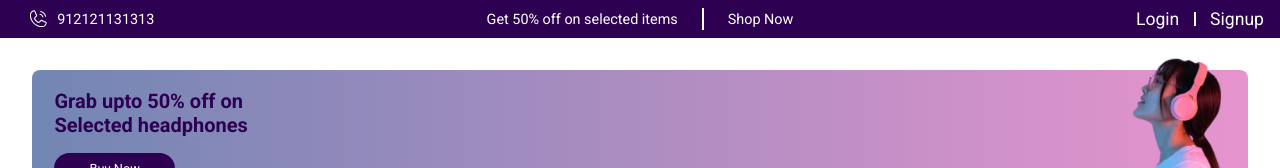
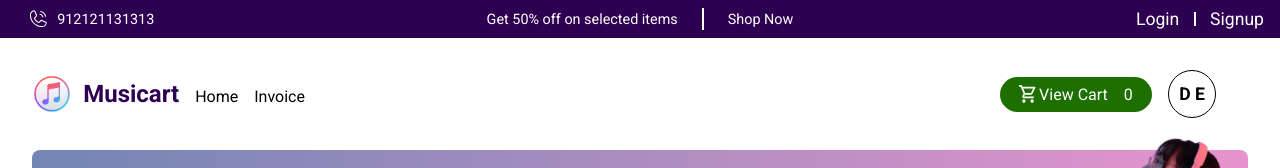
Before and after one commit to Inayath-Hussain/musicart, a React (Vite) app in the folder apps/web/: page / in a window 1280 px wide. Shown: the top 168 px of the page. Built offline with nearby package versions, Linux system fonts and the light colour scheme; no server answers.

Commit message:
Add: navigation in product list page for desktop

```diff
--- a/apps/web/src/components/Products/FilterSection.tsx
+++ b/apps/web/src/components/Products/FilterSection.tsx
@@ -1,11 +1,11 @@
-import { useEffect, useState } from "react";
+import { useEffect } from "react";
 import { useDispatch, useSelector } from "react-redux";
 
 import CustomSelect, { ICustomSelectoption } from "./CustomSelect";
 import ViewButtons from "./ViewButtons";
 import useDeviceWidth from "@web/hooks/useDeviceWidth";
 import { useGetProductsQuery } from "@web/store/slices/productApi";
-import { updateProductQuery, IUpdateProductQueryActionPayload, productQuerySelector } from "@web/store/slices/productQuery";
+import { updateProductQuery, IUpdateProductQueryActionPayload, productQuerySelector, updateOptions } from "@web/store/slices/productQuery";
 
 import styles from "./FilterSection.module.css";
 
@@ -14,7 +14,7 @@ const FilterSection = () => {
 
     const { isDesktop } = useDeviceWidth();
 
-    const { queryOptions, queryString } = useSelector(productQuerySelector);
+    const { queryOptions, queryString, options } = useSelector(productQuerySelector);
     const dispatch = useDispatch()
 
     // dispatch function for updateProductQuery action
@@ -34,16 +34,6 @@ const FilterSection = () => {
     })
 
 
-    // state variable to indicate first api call was made, this is used to avoid extracting after
-    const [extracted, setExtracted] = useState(false);
-
-    // options for company, extracted after first api call
-    const [companyOptions, setCompnayOptions] = useState<ICustomSelectoption>({});
-
-    // options for company
-    const [colorOptions, setColorOptions] = useState<ICustomSelectoption>({});
-
-
     const { isSuccess, data } = useGetProductsQuery(queryString);
 
     useEffect(() => {
@@ -51,15 +41,13 @@ const FilterSection = () => {
         const company: ICustomSelectoption = {}
         const color: ICustomSelectoption = {}
 
-        if (isSuccess && !extracted) {
+        if (isSuccess && !options.extracted) {
             data.data.forEach(d => {
                 company[d.brand] = d.brand
                 color[d.color] = d.color
             })
 
-            setCompnayOptions(company)
-            setColorOptions(color)
-            setExtracted(true)
+            dispatch(updateOptions({ extracted: true, color, company }))
         }
 
     }, [isSuccess])
@@ -113,12 +101,12 @@ const FilterSection = () => {
                         className={styles.filter_input} />
 
                     {/* company */}
-                    <CustomSelect defaultText="Company" options={companyOptions} handleChange={e => handleChange(e).company()} value={queryOptions.company}
+                    <CustomSelect defaultText="Company" options={options.company} handleChange={e => handleChange(e).company()} value={queryOptions.company}
                         className={styles.filter_input} />
 
 
                     {/* color */}
-                    <CustomSelect defaultText="Color" options={colorOptions} handleChange={e => handleChange(e).color()} value={queryOptions.color}
+                    <CustomSelect defaultText="Color" options={options.color} handleChange={e => handleChange(e).color()} value={queryOptions.color}
                         className={styles.filter_input} />
 
                     {/* price */}
@@ -126,8 +114,6 @@ const FilterSection = () => {
                         className={styles.filter_input} />
 
                 </div>
-
-
 
 
             </div>
--- /dev/null
+++ b/apps/web/src/components/Products/LogoAndLink.module.css
@@ -0,0 +1,84 @@
+.cart_and_profile_container {
+    column-gap: 1rem;
+}
+
+
+.cart_link {
+    background: #1D7000;
+
+    border-radius: 2rem;
+    padding: 0.5rem 1.2rem;
+    color: #fff;
+}
+
+
+.cart_link img {
+    height: 1.1rem;
+    margin-right: 0.2rem;
+}
+
+
+.cart_link p {
+    margin-right: 1rem;
+}
+
+
+.flex {
+    display: flex;
+    flex-direction: row;
+    justify-content: flex-start;
+    align-items: center;
+}
+
+
+
+.logo_and_links_container {
+    column-gap: 1rem;
+
+}
+
+
+.logo_and_links_section_container {
+    display: flex;
+    flex-direction: row;
+    justify-content: space-between;
+    align-items: center;
+
+    margin-bottom: 2rem;
+
+    font-family: var(--roboto);
+}
+
+
+.logo_container {
+    display: flex;
+    flex-direction: row;
+    justify-content: flex-start;
+    align-items: center;
+
+
+    column-gap: 0.7rem;
+
+}
+
+
+.logo_container img {
+    height: 2.5rem;
+}
+
+
+.text_container {
+    font-family: var(--roboto);
+
+    align-items: flex-end;
+    column-gap: 1rem;
+}
+
+
+.text_container h1 {
+    color: var(--primary-color);
+    font-weight: 600;
+    font-size: 1.5rem;
+
+    line-height: 1;
+}
--- /dev/null
+++ b/apps/web/src/components/Products/LogoAndLink.tsx
@@ -0,0 +1,58 @@
+import { Link } from "react-router-dom";
+
+import Logo from "@web/assets/images/music-cart-logo.png";
+import ViewCart from "@web/assets/icons/view_cart.svg"
+import { route } from "@web/routes";
+
+import styles from "./LogoAndLink.module.css";
+import Profile from "./Profile";
+
+
+const LogoAndLink = () => {
+    return (
+        <div className={`${styles.flex} ${styles.logo_and_links_section_container}`}>
+
+            <div className={`${styles.flex} ${styles.logo_and_links_container}`}>
+                <div className={styles.logo_container}>
+                    <img src={Logo} alt="" />
+
+                    <div className={`${styles.flex} ${styles.text_container}`}>
+
+                        <h1>Musicart</h1>
+
+                        <Link to={route.home}>
+                            Home
+                        </Link>
+
+                        {/*  */}
+                        <Link to={route.invoices}>
+                            Invoice
+                        </Link>
+
+                    </div>
+                </div>
+            </div>
+
+
+
+
+            <div className={`${styles.flex} ${styles.cart_and_profile_container}`}>
+
+                <Link to={route.cart} className={`${styles.flex} ${styles.cart_link}`}>
+                    <img src={ViewCart} alt="" />
+
+                    <p>View Cart</p>
+
+                    0
+                </Link>
+
+
+                <Profile />
+
+            </div>
+
+        </div>
+    );
+}
+
+export default LogoAndLink;
--- /dev/null
+++ b/apps/web/src/components/Products/Profile.module.css
@@ -0,0 +1,67 @@
+.hide {
+    display: none;
+}
+
+
+.logout_button {
+    border-bottom-left-radius: inherit;
+    border-bottom-right-radius: inherit;
+
+    background: #fff;
+
+    width: 100%;
+    border: none;
+    border-top: 1px solid #DDDDDD;
+    padding: 0.5rem 1rem;
+
+    font-weight: 600;
+    cursor: pointer;
+}
+
+
+.profile {
+    position: fixed;
+    box-shadow: 0px 0px 20px 0px #0000005E;
+    background: #fff;
+    width: max-content;
+
+    border-radius: 1.5rem;
+    z-index: 4;
+
+    right: 0%;
+}
+
+
+.profile p {
+    padding: 0.5rem 1rem;
+}
+
+
+.profile_button {
+    background: #fff;
+    border: 1px solid #000;
+    border-radius: 50%;
+
+    height: 3rem;
+    width: 3rem;
+
+    display: flex;
+    justify-content: center;
+    align-items: center;
+
+    font-size: 1.1rem;
+    font-family: var(--roboto);
+    font-weight: 600;
+
+    cursor: pointer;
+
+    position: relative;
+}
+
+
+.profile_container {
+    position: relative;
+
+    margin-right: 2rem;
+    font-family: var(--roboto);
+}
--- /dev/null
+++ b/apps/web/src/components/Products/Profile.tsx
@@ -0,0 +1,50 @@
+import { useEffect, useRef, useState } from "react";
+import styles from "./Profile.module.css";
+
+
+const Profile = () => {
+
+    const name = "Devargnoering erongnk Rastogirfergrg"
+
+    const [open, setOpen] = useState(false);
+    const profileRef = useRef<HTMLDivElement | null>(null);
+
+    useEffect(() => {
+
+        const handleClose = () => setOpen(false);
+
+        window.addEventListener("scroll", handleClose)
+
+        return () => {
+            window.removeEventListener("scroll", handleClose)
+        }
+
+    }, [])
+
+    const logo = () => {
+
+        const [first, last] = name.split(" ")
+
+        return `${first[0].toUpperCase()} ${last[0].toUpperCase()}`
+    }
+
+    return (
+        <div className={styles.profile_container} >
+            <button className={styles.profile_button} onClick={() => setOpen(prev => !prev)}>
+                {logo()}
+
+            </button>
+
+            {open && <div className={styles.profile} ref={profileRef}>
+                <p>{name}</p>
+
+                <button className={styles.logout_button}>
+                    Logout
+                </button>
+            </div>}
+
+        </div>
+    );
+}
+
+export default Profile;
--- a/apps/web/src/components/Products/SearchBar.tsx
+++ b/apps/web/src/components/Products/SearchBar.tsx
@@ -36,7 +36,7 @@ const SearchBar: React.FC<Iprops> = ({ className = "", placeholder = "" }) => {
 
         timeOutRef.current = setTimeout(() => {
             console.log(e.target.value)
-            dispatch(updateProductQuery({ key: "search", value: e.target.value }))
+            dispatch(updateProductQuery({ key: "name", value: e.target.value }))
 
             // in mobile device when user's use search bar from other pages such as cart then user is navigated to products list page
             if (isDesktop === false && pathname !== route.home) navigate(route.home)
--- a/apps/web/src/pages/Product/ListProductsPage.tsx
+++ b/apps/web/src/pages/Product/ListProductsPage.tsx
@@ -8,6 +8,7 @@ import { useGetProductsQuery } from "@web/store/slices/productApi";
 import styles from "./ListProductsPage.module.css";
 import SearchBar from "@web/components/Products/SearchBar";
 import useDeviceWidth from "@web/hooks/useDeviceWidth";
+import LogoAndLink from "@web/components/Products/LogoAndLink";
 
 
 
@@ -27,6 +28,8 @@ const ListProductsPage = () => {
 
     return (
         <>
+            {isDesktop && <LogoAndLink />}
+
             <Banner />
 
             {isDesktop && <SearchBar className={styles.input} placeholder="Search by Product Name" />}
--- a/apps/web/src/store/slices/productQuery.ts
+++ b/apps/web/src/store/slices/productQuery.ts
@@ -24,17 +24,28 @@ export interface IUpdateProductQueryActionPayload {
 const initialState = {
     queryOptions: {
         sortBy: "",
-        search: "",
+        name: "",
         company: "",
         headphoneType: "",
         color: "",
         price: ""
     },
 
-    queryString: ""
+    queryString: "",
+
+    options: {
+        extracted: false,
+
+        color: {},
+
+        company: {}
+    }
+
 }
 
 export type IProductQueryData = typeof initialState
+
+
 
 const slice = createSlice({
     name: "productQuery",
@@ -46,12 +57,19 @@ const slice = createSlice({
 
             state.queryString = createQueryString(state.queryOptions)
             // map sort value with appropriate
+        },
+
+
+        updateOptions: (state, action: PayloadAction<IProductQueryData["options"]>) => {
+            state.options.extracted = action.payload.extracted
+            state.options.color = action.payload.color
+            state.options.company = action.payload.company
         }
     }
 })
 
 
-export const { updateProductQuery } = slice.actions;
+export const { updateProductQuery, updateOptions } = slice.actions;
 
 export const productQuerySlice = {
     name: slice.name,
```
Also changed, not shown: apps/web/src/assets/icons/view_cart.svg (added).
